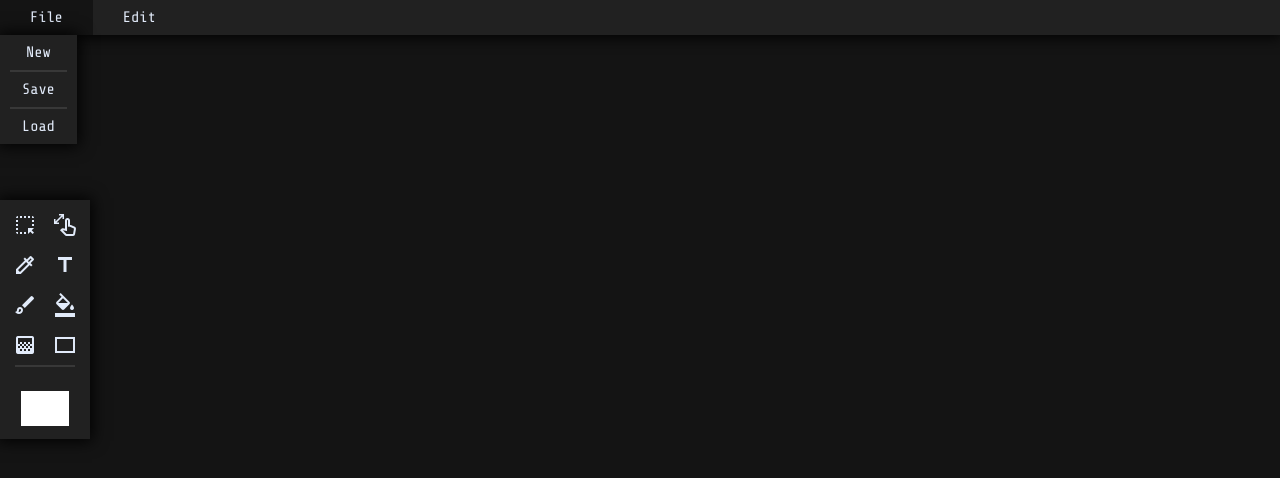
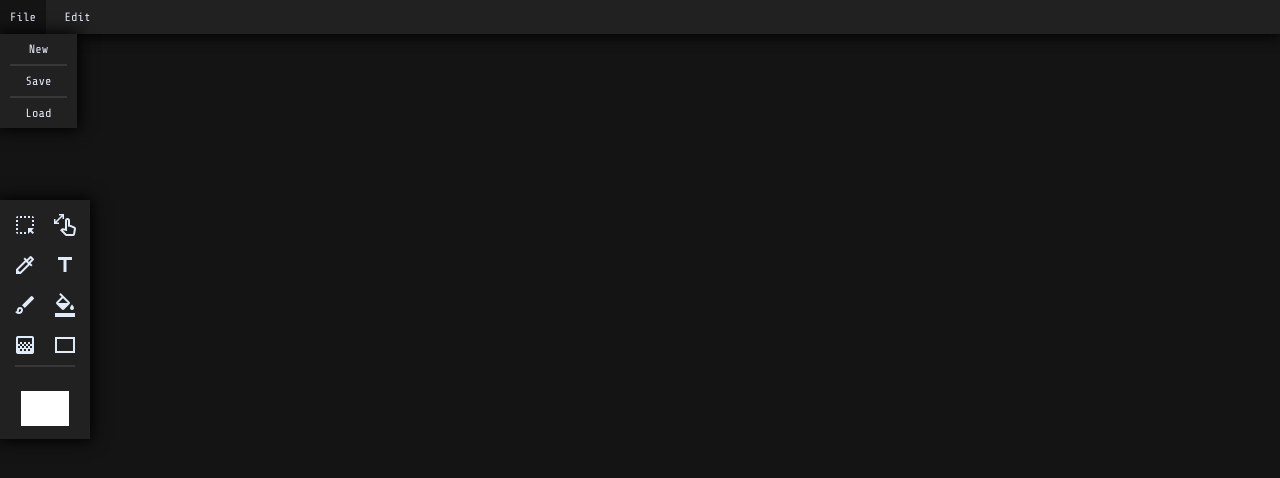
Before and after one commit to Robert-Kurczak/Artise, a plain HTML site: page index.html in a window 1280 px wide. Both pictures are taken after a click on the button "File". Drawn offline with Linux system fonts and the light colour scheme.

Commit message:
reworked HTML and CSS, JS to do

```diff
--- a/CSS/UI.css
+++ b/CSS/UI.css
@@ -18,29 +18,32 @@
 } */
 
 /*-------------------Tabs---------------------*/
-.dropdown_tab{
-    float: left;
-    overflow: hidden;
+.nested_tab{
+    overflow: inherit;
+    position: relative;
 }
 
 .tab{
     width: 6%;
     position: absolute;
     z-index: 2;
-}
-
-.tab_label{
-    padding: 0px 30px;
+    overflow: initial;
 }
 
 .tab_item{
     width: 100%;
-    height: 35px;
+    height: 30px;
     background-color: #212121;
     border: none;
-    font-size: 95%;
+    font-size: 75%;
     cursor: pointer;
     transition-duration: 0.3s;
+}
+
+.tab_label{
+    padding: 10px 10px;
+    width: auto;
+    height: auto;
 }
 
 .tab_item:hover{
@@ -48,8 +51,9 @@
 }
 
 #save_tab, #load_tab{
-    left: 6%;
-    width: 10%;
+    left: 100%;
+    width: 175%;
+    top: 0px;
 }
 /*-------------document creator------------*/
 #document_creator{
--- a/JS/modules/UI.mjs
+++ b/JS/modules/UI.mjs
@@ -11,6 +11,11 @@ export class UI{
         editTab: $("#edit_tab")
     };
 
+    //Holder to keep track of current tab
+    //If tab that is not direct child of tracked tab is opened
+    //all tab needs to be hidden
+    static activeTab;
+
     static documentCreatorHolder = $("#document_creator_holder");
     static colorPreview = $("#color_preview");
 
@@ -22,15 +27,19 @@ export class UI{
     //------
 
     //---Tabs---
-    static toggleTab(tab, tabToHide = null){
+    static toggleTab(tab){
         $(tab).slideToggle(this.menuSlideTime);
 
-        if(tabToHide != null){
-            $(tabToHide).hide();
-        }
+        this.activeTabs.push(tab);
+
+
     }
 
-    static hideAllTabs(){
+    static hideActiveTabs(){
+
+    }
+
+    static hideAllTabs(exception){
         for(let t in this.tabs){
             if($(this.tabs[t]).is(":visible")){
                 $(this.tabs[t]).slideToggle();
@@ -136,12 +145,10 @@ export class UI{
 }
 
 //---UI initialization---
-
 UI.hideAllTabs();
 
 UI.pickr.on("change", (color) => {
     UI.colorPreview.css("background-color", color.toRGBA().toString(3));
 
 });
-
 //------
--- a/index.html
+++ b/index.html
@@ -1,5 +1,5 @@
 <!DOCTYPE html>
-<html lang="pl">
+<html lang="en_US">
 <head>
     <meta charset="UTF-8">
 
@@ -20,25 +20,26 @@
 
     <body>
         <div class="panel" id="upper_panel">
-
             <!-- File tab -->
-            <div class="dropdown_tab">
 			<button class="tab_item tab_label" onclick="UI.toggleTab(UI.tabs.fileTab)">File</button>
-
 			<div class="panel tab" id="file_tab">
 				<button class="tab_item" onclick="UI.showDocumentCreator()">New</button>
+
 				<div class="UI_hr_stripe"></div>
+
+				<div class="nested_tab">
 					<button class="tab_item" onclick="UI.toggleTab(UI.tabs.saveTab)">Save</button>
-                    <div class="UI_hr_stripe"></div>
-                    <button class="tab_item" onclick="UI.toggleTab(UI.tabs.loadTab)">Load</button>
-                </div>
-
 					<div class="panel tab" id="save_tab">
 						<button class="tab_item" onclick="saveToBrowser();">Save to browser</button>
 						<div class="UI_hr_stripe"></div>
 						<button class="tab_item" onclick="saveToJSON();">Save JSON</button>
 					</div>
+				</div>
 
+				<div class="UI_hr_stripe"></div>
+
+				<div class="nested_tab">
+					<button class="tab_item" onclick="UI.toggleTab(UI.tabs.loadTab)">Load</button>
 					<div class="panel tab" id="load_tab">
 						<button class="tab_item" onclick="loadFromBrowser();">Load from browser</button>
 						<div class="UI_hr_stripe"></div>
@@ -47,14 +48,12 @@
 						<button class="tab_item" onclick="loadFromJSON();">Load from JSON</button>
 					</div>
 				</div>
+			</div>
 
             <!-- Edit tab -->
-            <div class="dropdown_tab">
 			<button class="tab_item tab_label" onclick="UI.toggleTab(UI.tabs.editTab)">Edit</button>
-
 			<div class="panel tab" id="edit_tab">
 				<button class="tab_item" onclick="UI.showDocumentCreator('resize')">Resize</button>
-                </div>
 			</div>
         </div>
 
```
Lines whose indentation alone changed are shown as unchanged.
